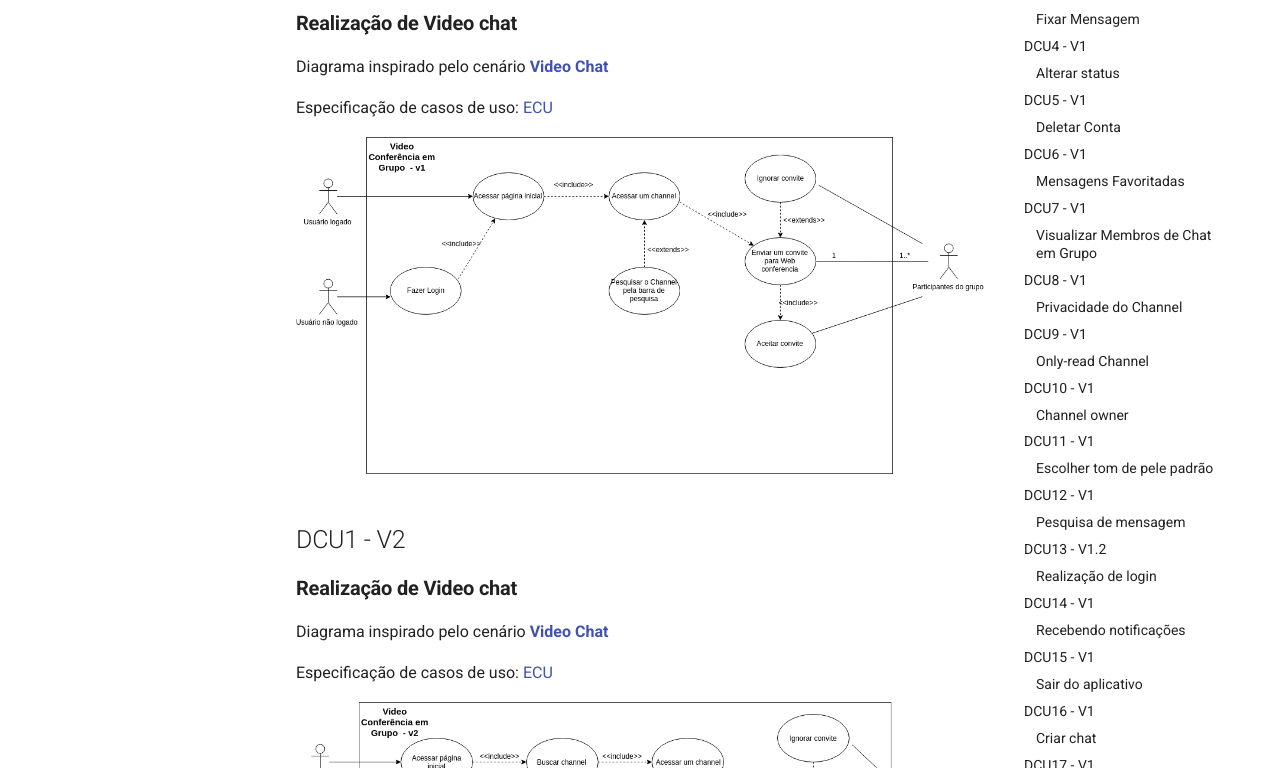
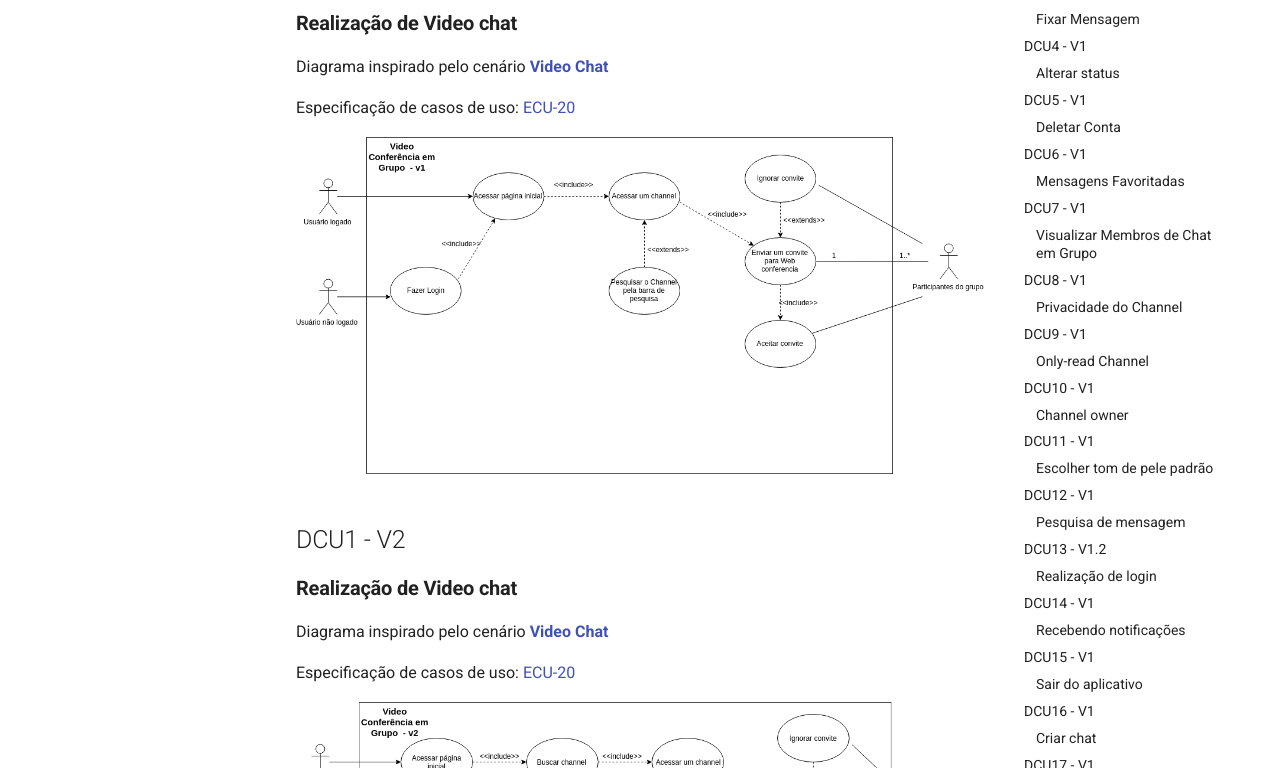
Before and after one commit to MarcosNBJ/2019.1-RocketChat, an MkDocs documentation site: the page built from docs/Modelagem/diagramas.md, in a window 1280 px wide and 1400 px high. Shown: the part 442-1210 px from the top of the window. Built offline with MkDocs 1.6.1 and Material for MkDocs 9.7.7, drawn with Linux system fonts in a browser that asks for light colours; comment, search, counter and statistics services are not loaded.

Commit message:
Update diagramas.md

```diff
--- a/docs/Modelagem/diagramas.md
+++ b/docs/Modelagem/diagramas.md
@@ -8,7 +8,7 @@
 ### **Realização de Video chat**
 Diagrama inspirado pelo cenário **[Video Chat](cenarios.md#c2)**
 
-Especificação de casos de uso: [ECU]()
+Especificação de casos de uso: [ECU-20](especificacao.md#ec20)
 
 ![DCU-1](../img/Modelagem/Diagrama_videoConf_v1.png)
 
@@ -16,7 +16,7 @@
 ### **Realização de Video chat**
 Diagrama inspirado pelo cenário **[Video Chat](cenarios.md#c2)**
 
-Especificação de casos de uso: [ECU]()
+Especificação de casos de uso: [ECU-20](especificacao.md#ec20)
 
 ![DCU-1](../img/Modelagem/Diagrama_videoConf_v2.png)
 
@@ -24,7 +24,7 @@
 ### **Enviar mensagem**
 Diagrama inspirado pelo cenário **[Enviar mensagem](cenarios.md#c12)**
 
-Especificação de casos de uso: [ECU]()
+Especificação de casos de uso: [ECU](especificacao.md#ec15)
 
 ![DCU-1](../img/Modelagem/mandarMSG_v1.png)
 
```
Also changed, not shown: other parts of docs/Modelagem/diagramas.md (+2 -2 lines).
